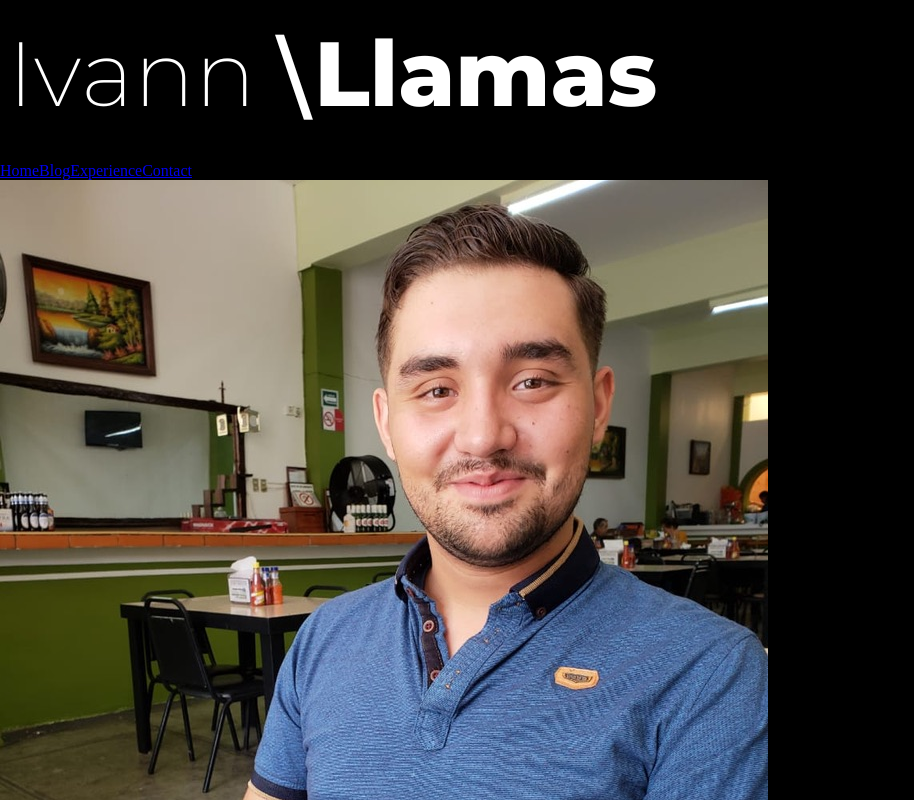
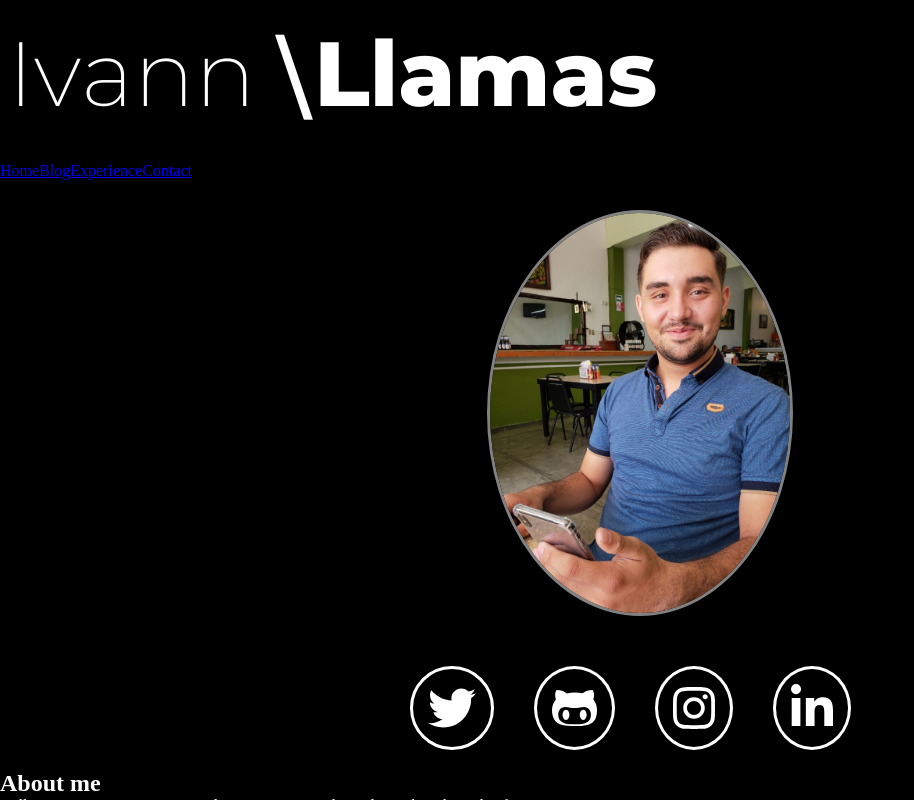
Before and after one commit to Monneky/Personal_Portfolio, a React (Create React App) app in the folder personal-portfolio/: page /about_me in a window 1280 px wide. Shown: the top 800 px of the page, without its empty margins (0-914 px from the left). Built offline with nearby package versions, Linux system fonts and the light colour scheme.

Commit message:
we give style to up part photo image and social network link

```diff
--- a/personal-portfolio/src/Pages/AboutMe/AboutMe.js
+++ b/personal-portfolio/src/Pages/AboutMe/AboutMe.js
@@ -16,24 +16,29 @@ import {
     faCloudArrowDown
 } from '@fortawesome/free-solid-svg-icons';
 import download from '../../assets/Cesar_Ivann_Resume.pdf';
+import './aboutme.css';
 
 const AboutMe = () => {
     return(
         <div className='about-me'>
             <div className='up-part'>
+                <div className='image-container'>
                     <img src={ photo } alt='Cesar' className='photo-main'/>
-                <a href='https://twitter.com/MonekyDFuego'>
+                </div>
+                <div className='social-network'>
+                    <a href='https://twitter.com/MonekyDFuego' className='link-socialNetwork'>
                         <FontAwesomeIcon icon={ faTwitter } size="3x"/>
                     </a>
-                <a href='https://github.com/Monneky'>
+                    <a href='https://github.com/Monneky' className='link-socialNetwork'>
                         <FontAwesomeIcon icon={ faGithubAlt } size="3x"/>
                     </a>
-                <a href='https://www.instagram.com/project_ivann/'>
+                    <a href='https://www.instagram.com/project_ivann/' className='link-socialNetwork'>
                         <FontAwesomeIcon icon={ faInstagram } size="3x"/>
                     </a>
-                <a href='https://www.linkedin.com/in/cesari-llamas/'>
+                    <a href='https://www.linkedin.com/in/cesari-llamas/' className='link-socialNetwork'>
                         <FontAwesomeIcon icon={ faLinkedinIn } size="3x" />
                     </a>
+                </div>
             </div>
             <div className='middle-part'>
                 <h2 className='title-aboutme'>About me</h2>
--- /dev/null
+++ b/personal-portfolio/src/Pages/AboutMe/aboutme.css
@@ -0,0 +1,32 @@
+.up-part {
+    margin-top: 30px;
+}
+
+.up-part .image-container {
+    width: 100%;
+}
+
+.up-part .image-container .photo-main {
+    width: 300px;
+    border-radius: 100%;
+    border: solid 3px #818181;
+    display: block;
+    margin-left: auto;
+    margin-right: auto;
+}
+
+.up-part .social-network {
+    width: 500px;
+    margin-right: auto;
+    margin-left: auto;
+    margin-top: 30px;
+}
+
+.up-part .social-network .link-socialNetwork {
+    display: inline-block;
+    margin: 20px;
+    border: 3px solid #fff;
+    padding: 15px;
+    border-radius: 100%;
+    color: #fff;
+}
```
Lines whose indentation alone changed are shown as unchanged.
